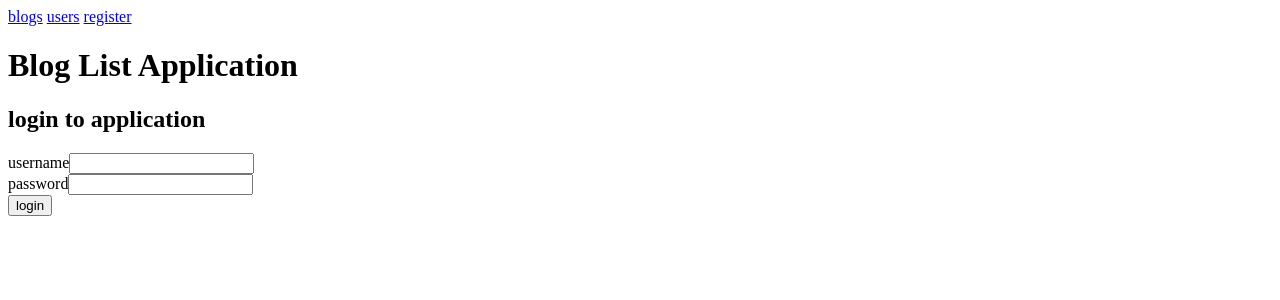
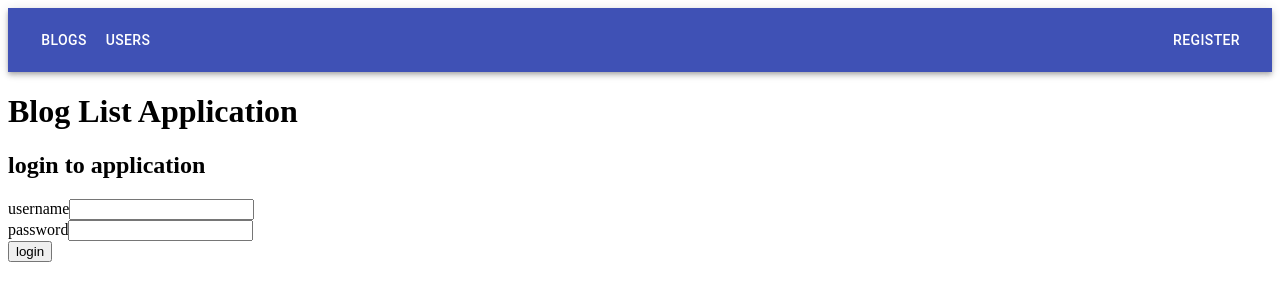
Before and after one commit to anhtumai/blog-list-frontend-v2, a React (Create React App) app: page / in a window 1280 px wide. Shown: the top 300 px of the page. Built offline with nearby package versions, Linux system fonts and the light colour scheme; no server answers.

Commit message:
Update Header

```diff
--- a/src/components/Header.tsx
+++ b/src/components/Header.tsx
@@ -1,14 +1,28 @@
 import { useSelector, useDispatch } from "react-redux";
 import { Link } from "react-router-dom";
+import { AppBar, Toolbar, Button, Box } from "@material-ui/core";
+import { makeStyles } from "@material-ui/core";
 
 import { userSelector } from "../selectors";
 import { useHistory } from "react-router";
 import { doLogout } from "../actions/auth";
 import { startSetNotification } from "../actions/notification";
 
+const useStyles = makeStyles((theme) => ({
+  root: {
+    flexGrow: 1,
+  },
+  emptyBox: {
+    flexGrow: 1,
+  },
+}));
+
 const Header = () => {
   const dispatch = useDispatch();
   const history = useHistory();
+
+  const classes = useStyles();
+
   const user = useSelector(userSelector);
 
   function handleLogout() {
@@ -17,23 +31,26 @@ const Header = () => {
     history.push("/");
   }
 
-  if (user === null)
-    return (
-      <div>
-        <Link to="/">blogs</Link> <Link to="/users">users</Link>{" "}
-        <Link to="/register">register</Link>
-      </div>
-    );
-
   return (
-    <p>
-      <Link to="/">blogs</Link> <Link to="/users">users</Link> {user.name}{" "}
-      logged in &nbsp;
-      <button type="button" onClick={handleLogout}>
-        <small>logout</small>
-      </button>
-      <Link to="/register">register</Link>
-    </p>
+    <AppBar position="static" className={classes.root}>
+      <Toolbar>
+        <Button color="inherit" component={Link} to="/">
+          Blogs
+        </Button>
+        <Button color="inherit" component={Link} to="/users">
+          Users
+        </Button>
+        <Box component="div" display="flex" className={classes.emptyBox}></Box>
+        {user !== null ? (
+          <Button color="inherit" onClick={handleLogout}>
+            Logout
+          </Button>
+        ) : null}
+        <Button color="inherit" component={Link} to="/register">
+          Register
+        </Button>
+      </Toolbar>
+    </AppBar>
   );
 };
 
```
